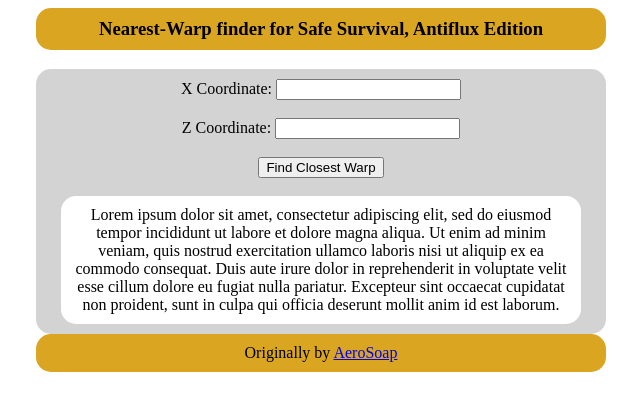
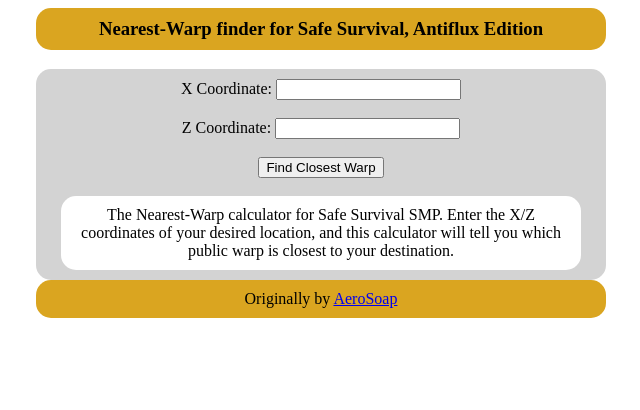
Before and after one commit to Antiflux/Nearest-Warp, a plain HTML site: page index.html in a window 1280 px wide. Shown: the whole page, without its empty margins (319-959 px from the left). Drawn offline with Linux system fonts and the light colour scheme.

Commit message:
Changed the initial text in the output field.

```diff
--- a/index.html
+++ b/index.html
@@ -49,12 +49,9 @@
 	<br><br>
 	<button type="button" onclick="run()">Find Closest Warp</button>
 	<br><br>
-	<div id="output">Lorem ipsum dolor sit amet, consectetur adipiscing elit, sed do
-		 eiusmod tempor incididunt ut labore et dolore magna aliqua. Ut enim ad minim
-		 veniam, quis nostrud exercitation ullamco laboris nisi ut aliquip ex ea commodo
-		 consequat. Duis aute irure dolor in reprehenderit in voluptate velit esse
-		 cillum dolore eu fugiat nulla pariatur. Excepteur sint occaecat cupidatat non
-		 proident, sunt in culpa qui officia deserunt mollit anim id est laborum.</div>
+	<div id="output">The Nearest-Warp calculator for Safe Survival SMP. Enter the
+		X/Z coordinates of your desired location, and this calculator will tell
+		you which public warp is closest to your destination.</div>
 </div>
 <div class="title">Originally by <a href="https://github.com/TechEpic/Nearest-Warp/">AeroSoap</a></div>
 
```
